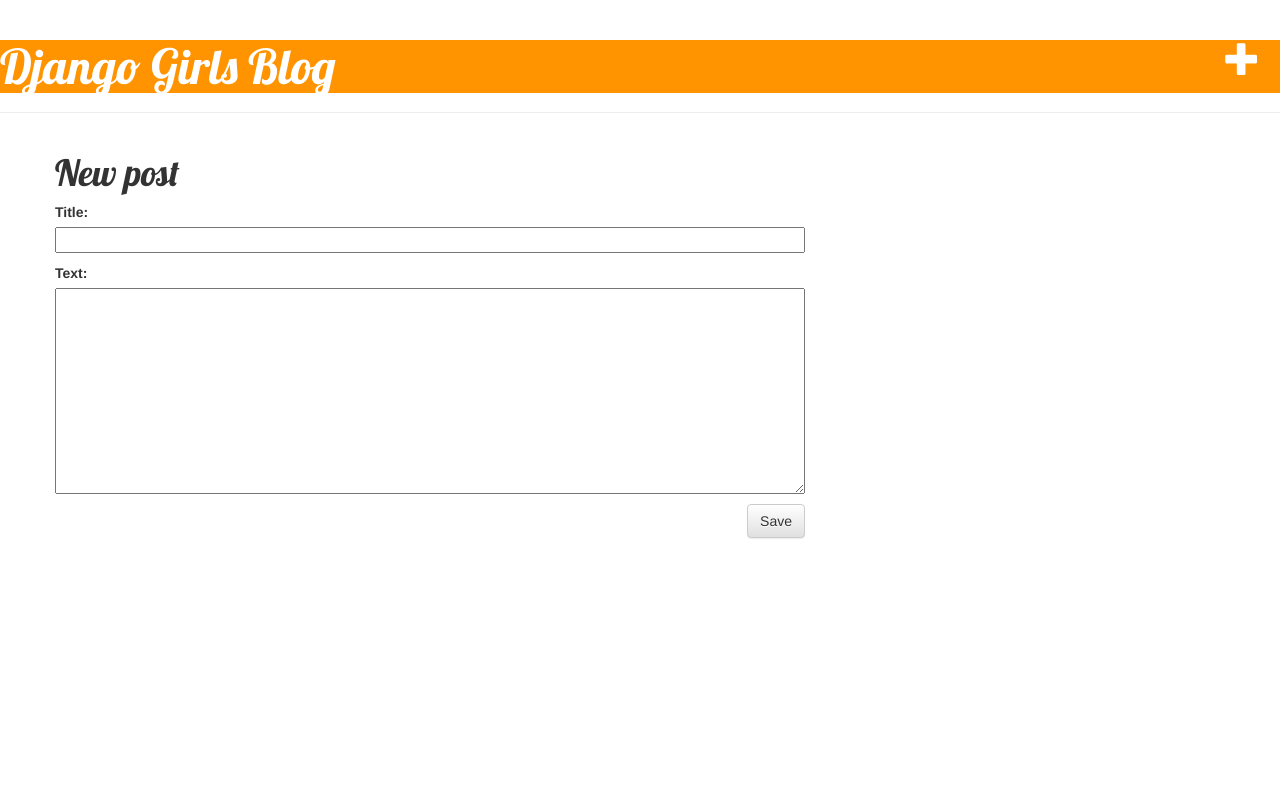
After one commit to dongyang438/my-first-blog1456, a Django app: page /post/new/ in a window 1280 px wide. The commit adds this page. Run offline with Django 3.2, Linux system fonts and the light colour scheme; the visitor is signed in with stand-in values (Sample User, id 1); some libraries are stand-ins or nearby versions.

Commit message:
Added views to create/edit blog post inside the site.

```diff
--- /dev/null
+++ b/blog/forms.py
@@ -0,0 +1,10 @@
+# forms.py
+from django import forms
+
+from .models import Post
+
+class PostForm(forms.ModelForm):
+
+    class Meta:
+        model = Post
+        fields = ('title', 'text',)
--- /dev/null
+++ b/blog/static/css/blog.css
@@ -0,0 +1,48 @@
+blog.css
+  .page-header {
+        background-color: #ff9400;
+        margin-top: 0;
+        padding: 20px 20px 20px 40px;
+    }
+
+    .page-header h1, .page-header h1 a, .page-header h1 a:visited, .page-header h1 a:active {
+        color: #ffffff;
+        font-size: 36pt;
+        text-decoration: none;
+    }
+
+    .content {
+        margin-left: 40px;
+    }
+
+    h1, h2, h3, h4 {
+        font-family: 'Lobster', cursive;
+    }
+
+    .date {
+        float: right;
+        color: #828282;
+    }
+
+    .save {
+        float: right;
+    }
+
+    .post-form textarea, .post-form input {
+        width: 100%;
+    }
+
+    .top-menu, .top-menu:hover, .top-menu:visited {
+        color: #ffffff;
+        float: right;
+        font-size: 26pt;
+        margin-right: 20px;
+    }
+
+    .post {
+        margin-bottom: 70px;
+    }
+
+    .post h1 a, .post h1 a:visited {
+        color: #000000;
+    }
--- /dev/null
+++ b/blog/templates/blog/base.html
@@ -0,0 +1,28 @@
+<!--base.html-->
+ {% load static %}
+    <html>
+        <head>
+            <title>Django Girls blog</title>
+            <link rel="stylesheet" href="//maxcdn.bootstrapcdn.com/bootstrap/3.2.0/css/bootstrap.min.css">
+            <link rel="stylesheet" href="//maxcdn.bootstrapcdn.com/bootstrap/3.2.0/css/bootstrap-theme.min.css">
+            <link href='//fonts.googleapis.com/css?family=Lobster&subset=latin,latin-ext' rel='stylesheet' type='text/css'>
+            <link rel="stylesheet" href="{% static 'css/blog.css' %}">
+        </head>
+        <body>
+            {% if user.is_authenticated %}
+            	<div class="page-header">
+                    <a href="{% url 'post_new' %}" class="top-menu"><span class="glyphicon glyphicon-plus"></span></a>
+            {% endif %}
+            	<h1  style="background-color: #ff9400"><a href="/">Django Girls Blog</a></h1>
+       		</div>
+        	<div class="content container">
+            	<div class="row">
+	                <div class="col-md-8">
+	                {% block content %}
+	                {% endblock %}
+	                </div>
+            	</div>
+        	</div>
+
+        </body>
+    </html>
--- /dev/null
+++ b/blog/templates/blog/post_edit.html
@@ -0,0 +1,10 @@
+<!--post_edit.html-->
+ {% extends 'blog/base.html' %}
+
+    {% block content %}
+        <h1>New post</h1>
+        <form method="POST" class="post-form">{% csrf_token %}
+            {{ form.as_p }}
+            <button type="submit" class="save btn btn-default">Save</button>
+        </form>
+    {% endblock %}
--- a/blog/urls.py
+++ b/blog/urls.py
@@ -2,4 +2,7 @@ from django.conf.urls import url
 from . import views
 urlpatterns = [
     url(r'^$', views.post_list, name='post_list'),
+    url(r'^post/(?P<pk>[0-9]+)/$', views.post_detail, name='post_detail'),
+    url(r'^post/new/$', views.post_new, name='post_new'),
+    url(r'^post/(?P<pk>[0-9]+)/edit/$', views.post_edit, name='post_edit'),
 ]
--- a/blog/views.py
+++ b/blog/views.py
@@ -1,11 +1,45 @@
 from django.shortcuts import render
 from django.utils import timezone
+from django.shortcuts import render, get_object_or_404
+from .forms import PostForm
+from django.shortcuts import redirect
+from .models import Post
 
-from .models import Post
+
 
 
 def post_list(request):
     posts = Post.objects.filter(published_date__lte=timezone.now()).order_by('published_date')
     return render(request, 'blog/post_list.html', {'posts': posts})
-
-# Create your views here.
+def post_detail(request, pk):
+    post = get_object_or_404(Post, pk=pk)
+    return render(request, 'blog/post_detail.html', {'post': post})
+def post_new(request):
+    form = PostForm()
+    return render(request, 'blog/post_edit.html', {'form': form})
+# Create
+def post_new(request):
+    if request.method == "POST":
+        form = PostForm(request.POST)
+        if form.is_valid():
+            post = form.save(commit=False)
+            post.author = request.user
+            post.published_date = timezone.now()
+            post.save()
+            return redirect('post_detail', pk=post.pk)
+    else:
+        form = PostForm()
+    return render(request, 'blog/post_edit.html', {'form': form})
+def post_edit(request, pk):
+    post = get_object_or_404(Post, pk=pk)
+    if request.method == "POST":
+        form = PostForm(request.POST, instance=post)
+        if form.is_valid():
+            post = form.save(commit=False)
+            post.author = request.user
+            post.published_date = timezone.now()
+            post.save()
+            return redirect('post_detail', pk=post.pk)
+    else:
+        form = PostForm(instance=post)
+    return render(request, 'blog/post_edit.html', {'form': form})
```
Also changed, not shown: blog/templates/blog/post_detail.html (added, +15 -0 lines), blog/templates/blog/post_list.html (+19 -11 lines).
